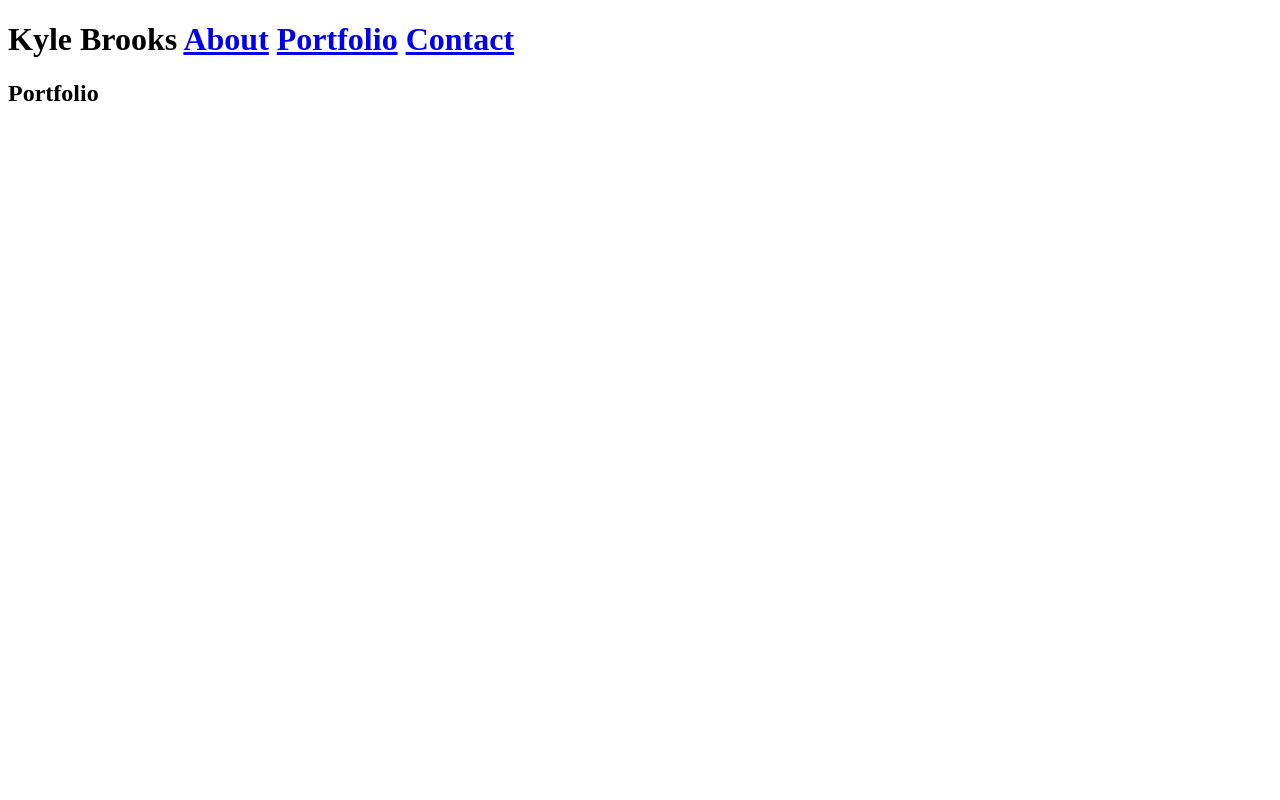
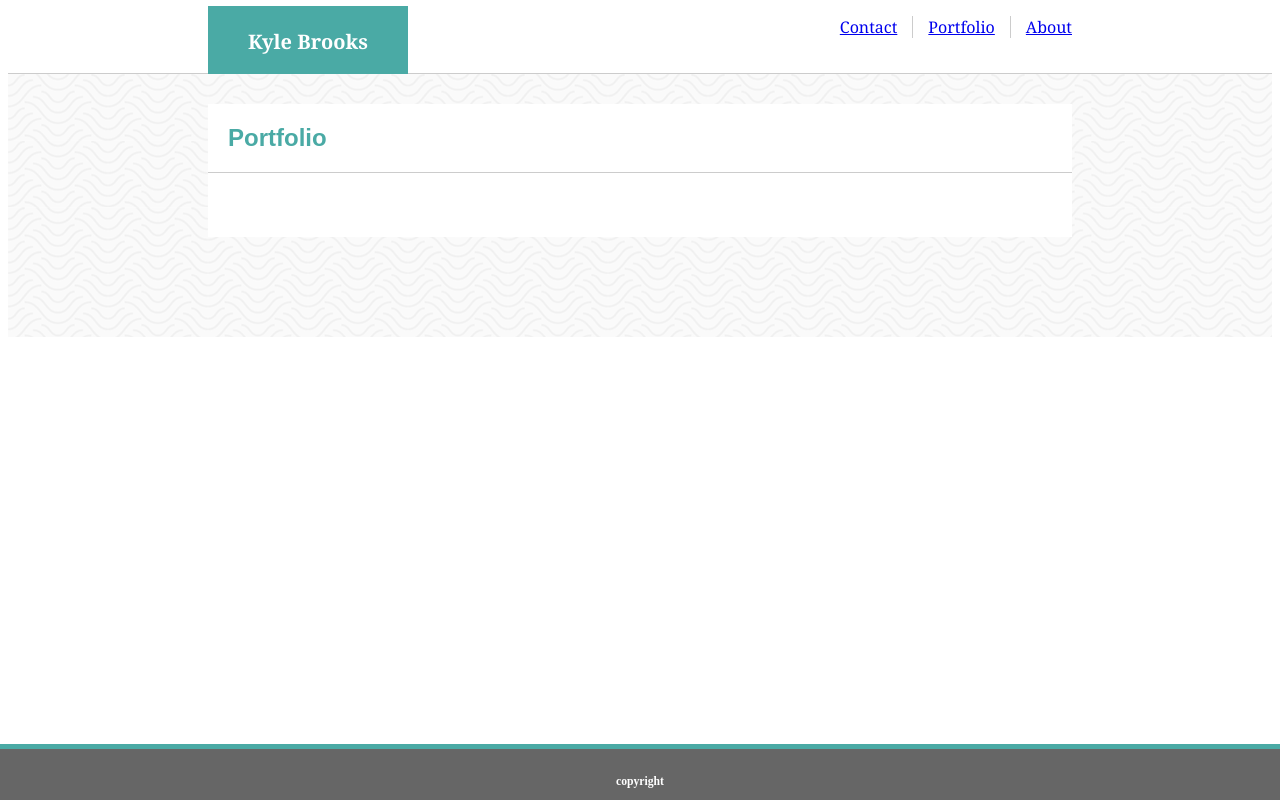
Before and after one commit to kbrooks353/Basic-Repository, a plain HTML site: page portfolio.html in a window 1280 px wide. Drawn offline with Linux system fonts and the light colour scheme; files whose address does not match are found by name.

Commit message:
copied over the css for header, footer, and body

```diff
--- /dev/null
+++ b/assets/css/style3.css
@@ -0,0 +1,78 @@
+*{
+    box-sizing: border-box;
+
+}
+header{
+    position: relative;
+    background-color: #ffffff;
+    height: 68px;
+    border-bottom: 1px solid #cccccc;
+    font-family: Georgia, 'Times New Roman', Times, serif;
+}
+h1{
+    width: 200px;
+    text-align: center;
+    padding: 22px;
+    margin-left: 200px;
+    margin-top: -2px;
+    background-color: #4aaaa5;
+    color: #ffffff;
+    font-size: 20px;
+}
+.navlist{
+    position: absolute;
+    top: 0px;
+    right: 150px;
+    padding: 30px;
+    list-style: none;
+    margin-top: -20px;
+}
+.contact{
+    float: left;
+    padding-right: 15px;
+    border-right: 1px solid #cccccc;
+    margin-right: 15px;
+}
+.portfolio{
+    float: left;
+    padding-right: 15px;
+    margin-right: 15px;
+    border-right: 1px solid #cccccc;
+}
+.about{
+    float: left;
+    padding-right: 20px;
+}
+.section{
+    position: relative;
+    font-family: Arial, Helvetica, sans-serif;
+    background-image: url(../images/papyrus/papyrus.png);
+    padding: 100px;
+    padding-top: 10px;
+}
+h2{
+    padding: 20px;
+    color: #4aaaa5;
+    padding-bottom: 0px;
+}
+.emptydiv{
+    border-bottom: 1px solid #cccccc;
+}
+.portbody{
+    padding-bottom: 10px;
+    background-color: #ffffff;
+    margin-right: 100px;
+    margin-left: 100px;
+}
+footer{
+    text-align: center;
+    border-top: 5px solid #4aaaa5;
+    background-color: #666666;
+    position: fixed;
+    width: 100%;
+    bottom: 0;
+    left: 0;
+    color: #ffffff;
+    font-size: 10px;
+    padding-top: 15px;
+}
--- a/portfolio.html
+++ b/portfolio.html
@@ -5,14 +5,24 @@
     <meta name="viewport" content="width=device-width, initial-scale=1.0">
     <meta http-equiv="X-UA-Compatible" content="ie=edge">
     <title>Document</title>
+    <link rel="stylesheet" type="text/css" href="C:\Users\kbroo\Documents\Basic-Repository\assets\css\style3.css">
 </head>
 <body>
-    <h1>
-        Kyle Brooks <a href="index.html">About</a>
-        <a href="#">Portfolio</a>
-        <a href="contact.html">Contact</a>
-    </h1>
+    <div>
+        <header>
+            <h1>Kyle Brooks</h1>
+               <!-- add nav tag around unordered list -->
+                <ul class="navlist">
+                    <li class="contact"><a href="contact.html">Contact</a></li>
+                    <li class="portfolio"><a class href="#">Portfolio</a></li>
+                    <li class="about"><a href="index.html">About</a></li>
+                </ul>
+        </header>
+    </div>
+    <section class="section">
+        <div class="portbody">
             <h2>Portfolio</h2>
+            <div class="emptydiv"></div>
             <!--need to fill in the sources and give them alt text-->
             <img src="" alt="">
             <img src="" alt="">
@@ -21,5 +31,10 @@
             <img src="" alt="">
             <br>
             <img src="" alt="">
+        </div>
+    </section>
+    <footer>
+            <h3>copyright</h3>
+    </footer>
 </body>
 </html>
```
Lines whose indentation alone changed are shown as unchanged.
